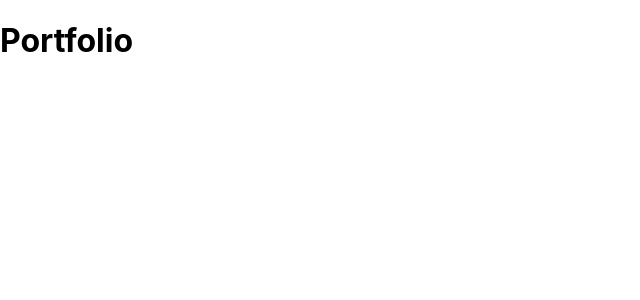
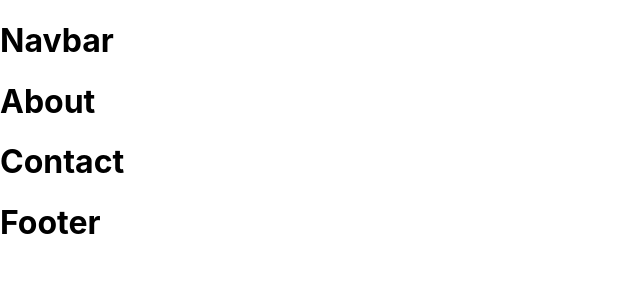
Before and after one commit to LauraPinckney/portfolio, a React (Create React App) app: page / in a window 1280 px wide. Shown: the top 300 px of the page, without its empty margins (0-640 px from the left). Built offline with nearby package versions, Linux system fonts and the light colour scheme.

Commit message:
further scaffolding including creation of partials and global scss

```diff
--- a/src/App.js
+++ b/src/App.js
@@ -1,9 +1,13 @@
 import './App.css';
+import { About, Contact, Footer, Navbar } from './components';
 
 export const App = () => {
   return (
     <div>
-      <h1>Portfolio</h1>
+      <Navbar />
+      <About />
+      <Contact />
+      <Footer />
     </div>
   );
 };
--- /dev/null
+++ b/src/components/about/About.jsx
@@ -0,0 +1,7 @@
+export const About = () => {
+  return (
+    <div>
+      <h1>About</h1>
+    </div>
+  );
+};
--- /dev/null
+++ b/src/components/contact/Contact.jsx
@@ -0,0 +1,7 @@
+export const Contact = () => {
+  return (
+    <div>
+      <h1>Contact</h1>
+    </div>
+  );
+};
--- /dev/null
+++ b/src/components/footer/Footer.jsx
@@ -0,0 +1,7 @@
+export const Footer = () => {
+  return (
+    <div>
+      <h1>Footer</h1>
+    </div>
+  );
+};
--- a/src/components/index.js
+++ b/src/components/index.js
@@ -1 +1,4 @@
-// export { Navbar } from './navbar/navbar.jsx';
+export { Navbar } from './navbar/Navbar.jsx';
+export { About } from './about/About.jsx';
+export { Contact } from './contact/Contact.jsx';
+export { Footer } from './footer/Footer.jsx';
--- /dev/null
+++ b/src/components/navbar/Navbar.jsx
@@ -0,0 +1,10 @@
+export const Navbar = () => {
+  return (
+    <div>
+      <h1>Navbar</h1>
+    </div>
+  );
+};
+
+// name top left that goes back to home (only page)
+// contact next to it
--- /dev/null
+++ b/src/styles/global.scss
@@ -0,0 +1,9 @@
+* {
+  margin: 0;
+  border: none;
+  padding: 0;
+  box-sizing: border-box;
+  font-family: sans-serif, 'Segoe UI', Tahoma, Verdana;
+  color: #424242;
+  background-color: #eeeff1;
+}
--- /dev/null
+++ b/src/styles/partials/_variables.scss
@@ -0,0 +1,4 @@
+$tablet-breakpoint: 768px;
+$desktop-breakpoint: 1280px;
+
+$alert-text-colour: hotpink;
```
Also changed, not shown: src/styles/partials/_mixins.scss (added, +17 -0 lines), src/pages/NotFound/NotFound.jsx (added).
